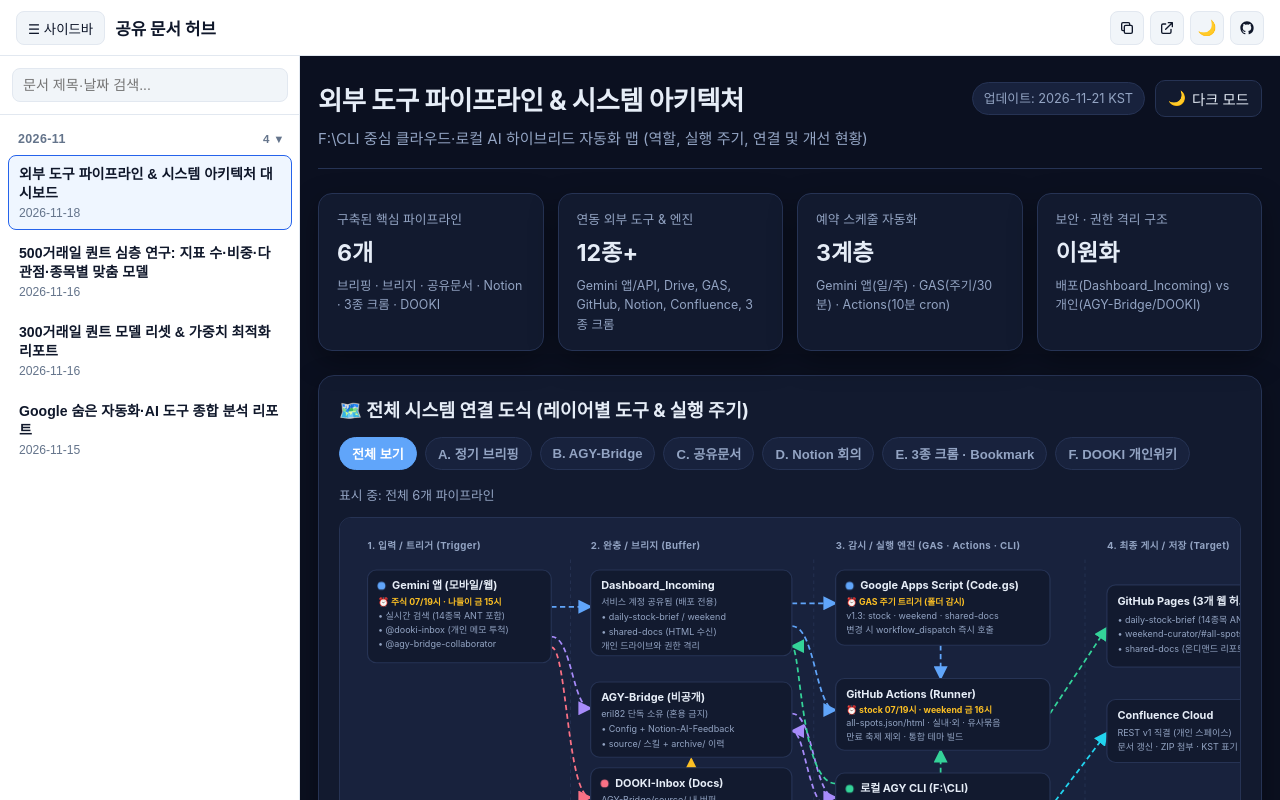
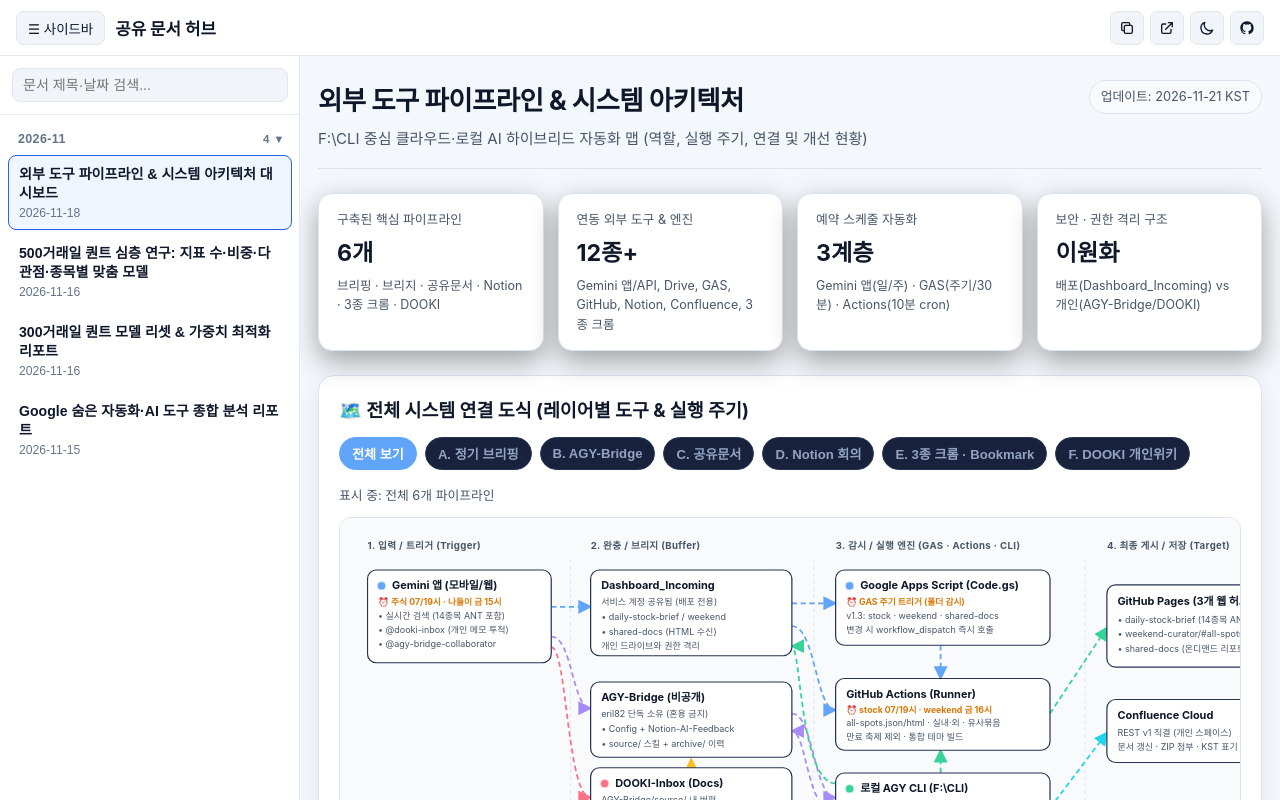
Before and after one commit to dh419/shared-docs, a plain HTML site: page index.html in a window 1280 px wide. Drawn offline with Linux system fonts and the light colour scheme.

Commit message:
feat: sync hub+iframe theme, use SVG theme icons, hide inner toggle

```diff
--- a/index.html
+++ b/index.html
@@ -310,17 +310,43 @@
   <script>
     (function () {
       var themeBtn = document.getElementById("themeToggle");
+      var docFrame = document.getElementById("docFrame");
+      var SUN_SVG = '<svg fill="none" stroke="currentColor" viewBox="0 0 24 24"><path stroke-linecap="round" stroke-linejoin="round" stroke-width="2" d="M12 3v1m0 16v1m9-9h-1M4 12H3m15.364 6.364l-.707-.707M6.343 6.343l-.707-.707m12.728 0l-.707.707M6.343 17.657l-.707.707M16 12a4 4 0 11-8 0 4 4 0 018 0z"/></svg>';
+      var MOON_SVG = '<svg fill="none" stroke="currentColor" viewBox="0 0 24 24"><path stroke-linecap="round" stroke-linejoin="round" stroke-width="2" d="M20.354 15.354A9 9 0 018.646 3.646 9.003 9.003 0 0012 21a9.003 9.003 0 008.354-5.646z"/></svg>';
+      function getHubTheme() {
+        return document.documentElement.dataset.theme === "dark" ? "dark" : "light";
+      }
+      function syncIframeTheme() {
+        var t = getHubTheme();
+        try {
+          if (docFrame && docFrame.contentDocument && docFrame.contentDocument.documentElement) {
+            var doc = docFrame.contentDocument;
+            doc.documentElement.dataset.theme = t;
+            if (doc.head && !doc.getElementById("hub-iframe-ui")) {
+              var st = doc.createElement("style");
+              st.id = "hub-iframe-ui";
+              st.textContent = '#themeToggle, .theme-btn, [aria-label="테마 전환"] { display: none !important; }';
+              doc.head.appendChild(st);
+            }
+          }
+          if (docFrame && docFrame.contentWindow) {
+            docFrame.contentWindow.postMessage({ type: "wc-theme", theme: t }, "*");
+          }
+        } catch (e) {}
+      }
       function syncThemeBtn() {
-        var cur = document.documentElement.dataset.theme || "light";
-        themeBtn.textContent = cur === "dark" ? "☀️" : "🌙";
+        var cur = getHubTheme();
+        themeBtn.innerHTML = cur === "dark" ? SUN_SVG : MOON_SVG;
         themeBtn.title = cur === "dark" ? "라이트 모드로 전환" : "다크 모드로 전환";
+        syncIframeTheme();
       }
       themeBtn.addEventListener("click", function () {
-        var next = document.documentElement.dataset.theme === "dark" ? "light" : "dark";
+        var next = getHubTheme() === "dark" ? "light" : "dark";
         document.documentElement.dataset.theme = next;
         try { localStorage.setItem("theme", next); } catch (e) {}
         syncThemeBtn();
       });
+      docFrame.addEventListener("load", syncIframeTheme);
       syncThemeBtn();
 
       var sidebar = document.getElementById("sidebar");
@@ -363,7 +389,6 @@
       var foldedMonths = {};
       var navList = document.getElementById("navList");
       var searchInput = document.getElementById("searchInput");
-      var docFrame = document.getElementById("docFrame");
       var openNewTab = document.getElementById("openNewTab");
 
       function selectDoc(doc) {
```
